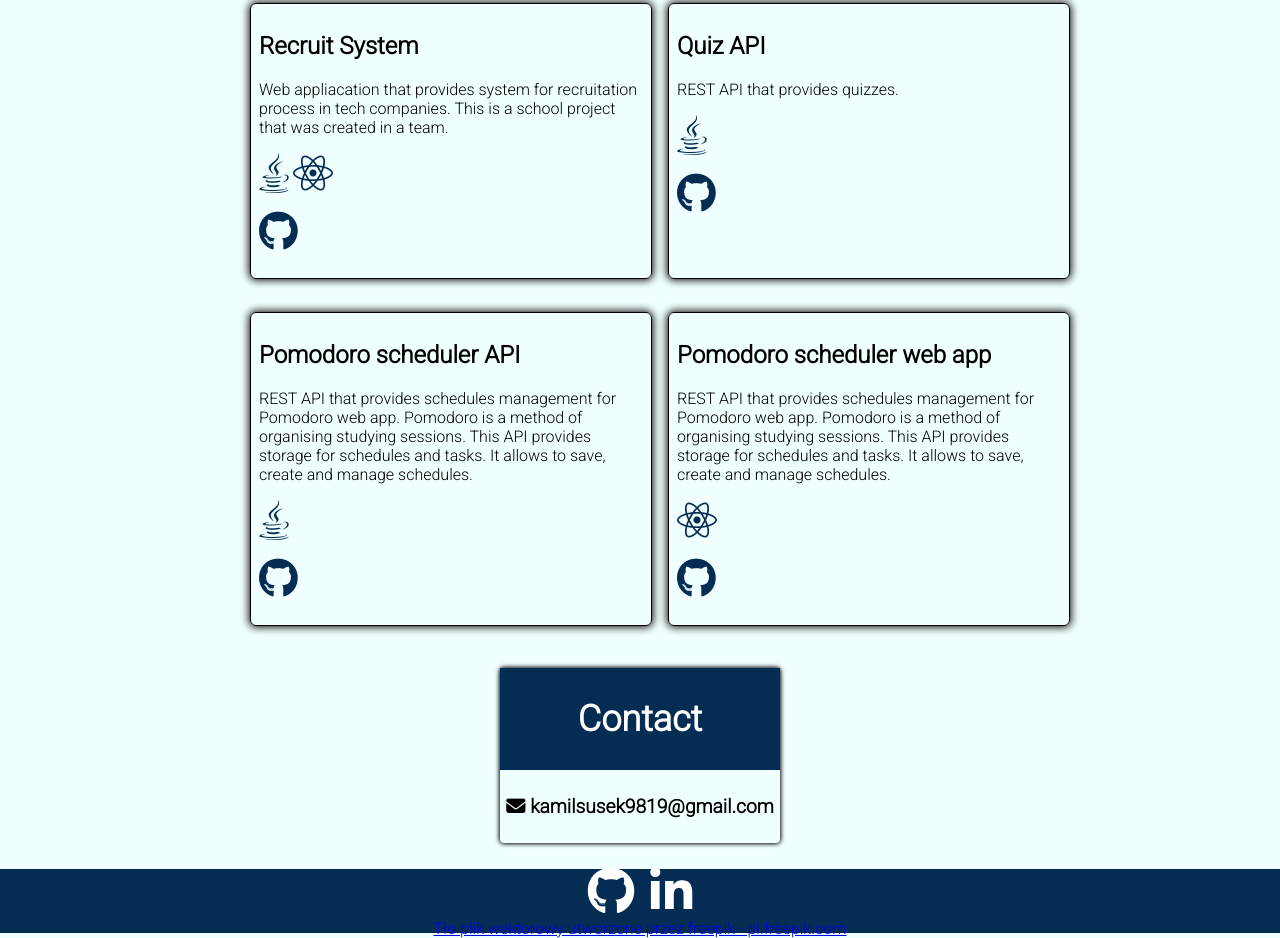
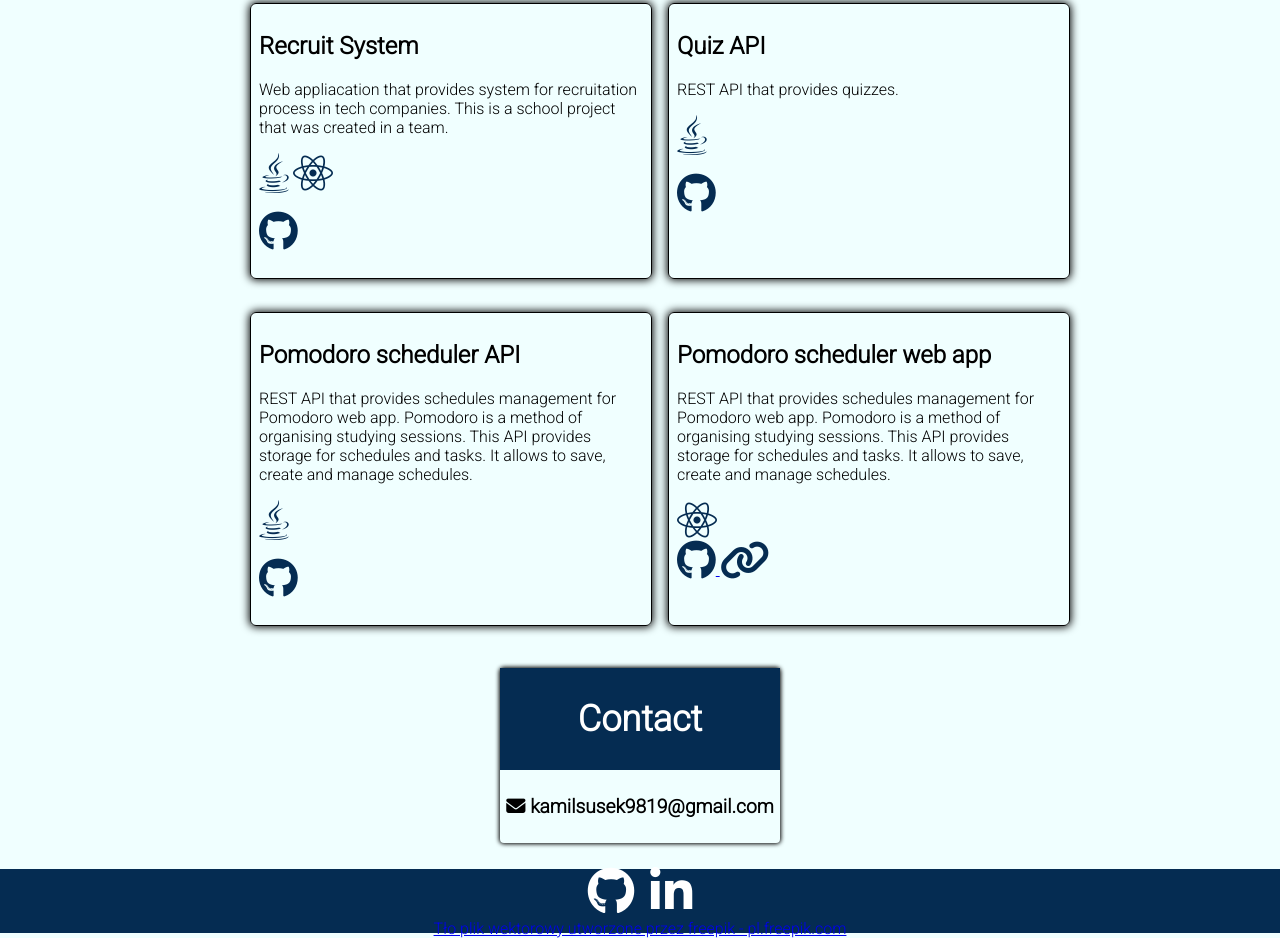
Before and after one commit to KamilSusek/KamilSusek.github.io, a plain HTML site: page index.html in a window 1280 px wide. Shown: the part 2250-3188 px from the top of the page. Drawn offline with Linux system fonts and the light colour scheme.

Commit message:
Added refernce to netlify, at projects section.

```diff
--- a/index.html
+++ b/index.html
@@ -174,10 +174,14 @@
                     save,
                     create and manage schedules.</p>
                   <i class="fab fa-react"></i>
-                  <h3>
+                  <div>
                     <a
                       href="https://github.com/KamilSusek/pomodoro-scheduler.git">
                       <i class="fab fa-github"></i>
+                    </a>
+                    <a
+                      href="https://friendly-feynman-dd2d12.netlify.app/">
+                      <i class="fas fa-link"></i>
                     </a>
                   </h3>
                 </div>
```
